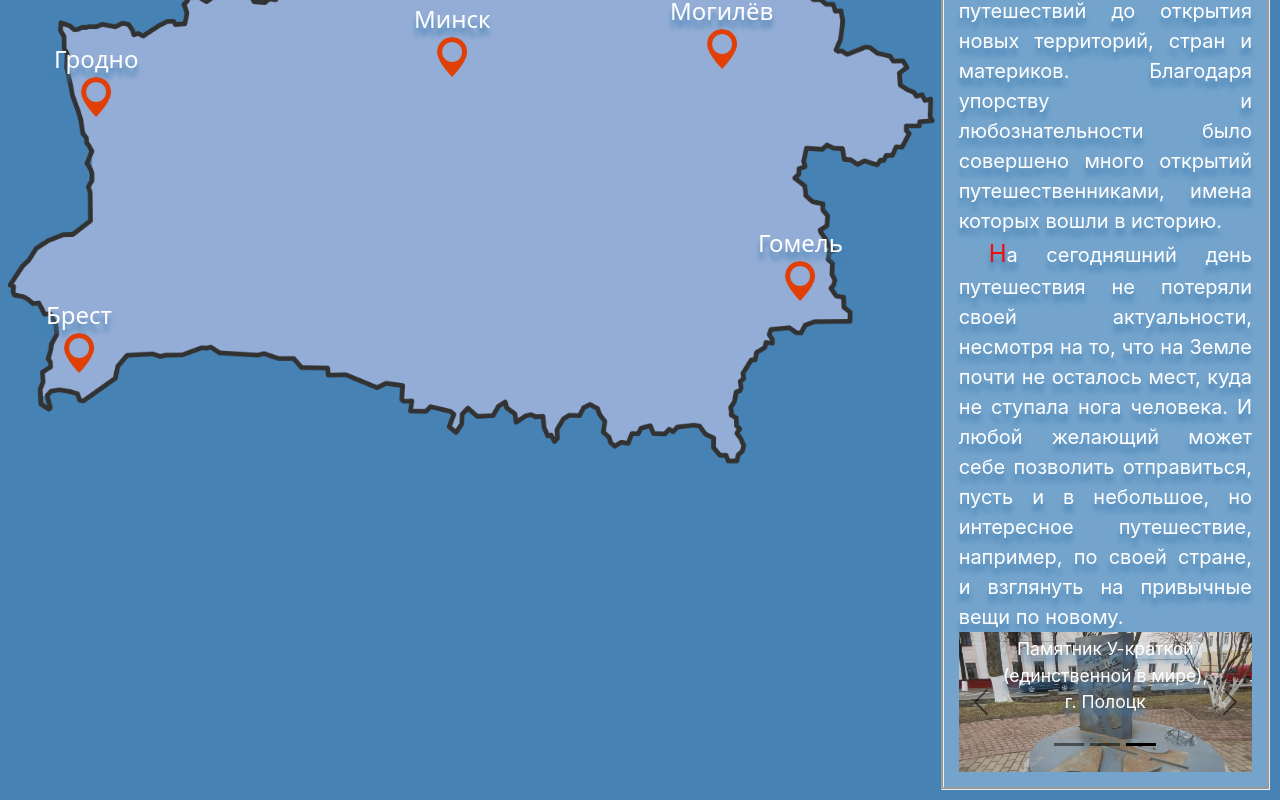
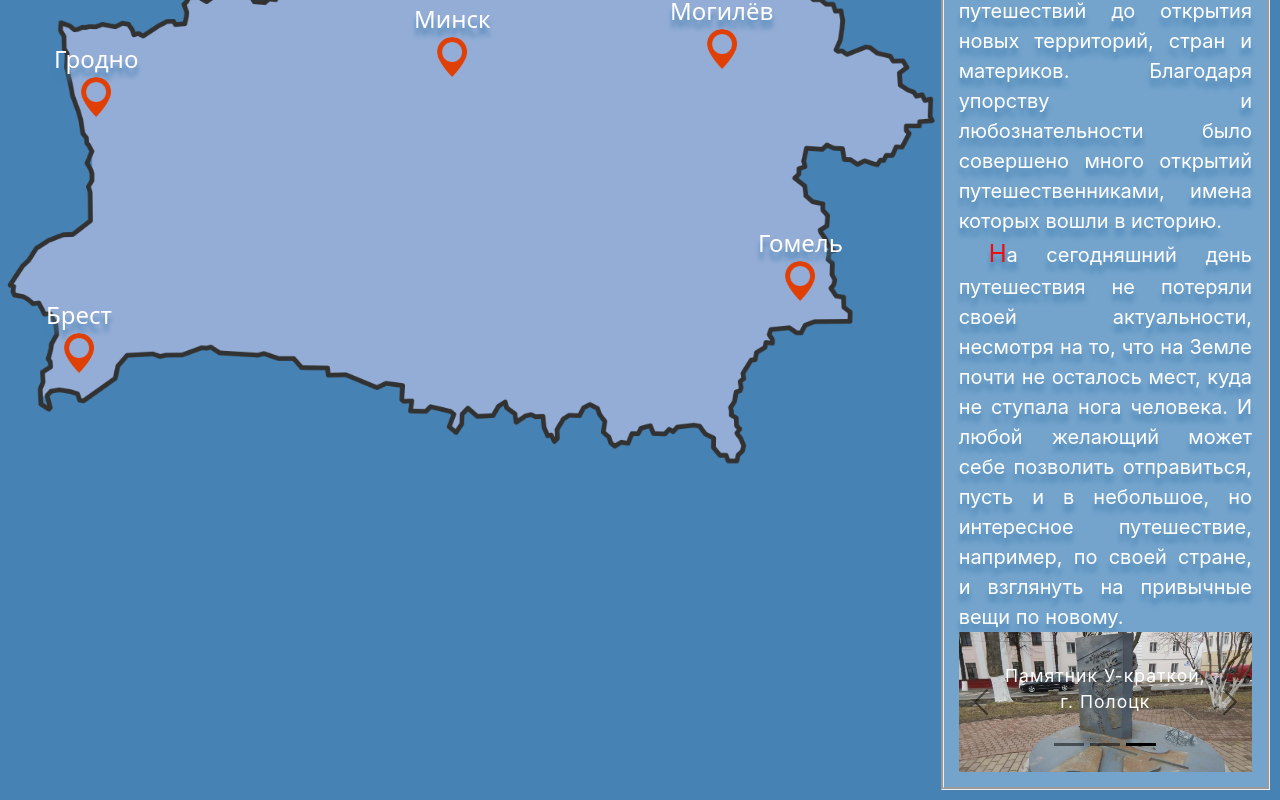
Before and after one commit to DmitriyGrechuha/LiveMagicMap, a React (Create React App) app: page / in a window 1280 px wide. Both pictures are taken after a click on the button 1141 px from the left and 1072 px from the top of the page. Shown: the part 328-1128 px from the top of the page. Built offline with nearby package versions, Linux system fonts and the light colour scheme.

Commit message:
fixed caroucel

```diff
--- a/src/components/Carousel.jsx
+++ b/src/components/Carousel.jsx
@@ -25,7 +25,7 @@ function CarouselMainPage() {
         <img className="d-block w-100" src={ThirdImage} alt="Third slide" />
         <Carousel.Caption>
           <p>
-            Памятник У-краткой (единственной в мире), г. Полоцк
+            Памятник У-краткой, г. Полоцк
           </p>
         </Carousel.Caption>
       </Carousel.Item>
--- a/src/style/Caroucel.css
+++ b/src/style/Caroucel.css
@@ -1,11 +1,10 @@
 p {
   font-family: BlinkMacSystemFont;
   color: #fff;
-  font-weight: normal;
   font-size: 2.2vh;
-  text-shadow: 0 8px 5px steelblue;
+  letter-spacing: 1px;
 }
 
 .caroucel-caption {
-  bottom: -1.5 rem;
+  bottom: -1.75rem;
 }
```
